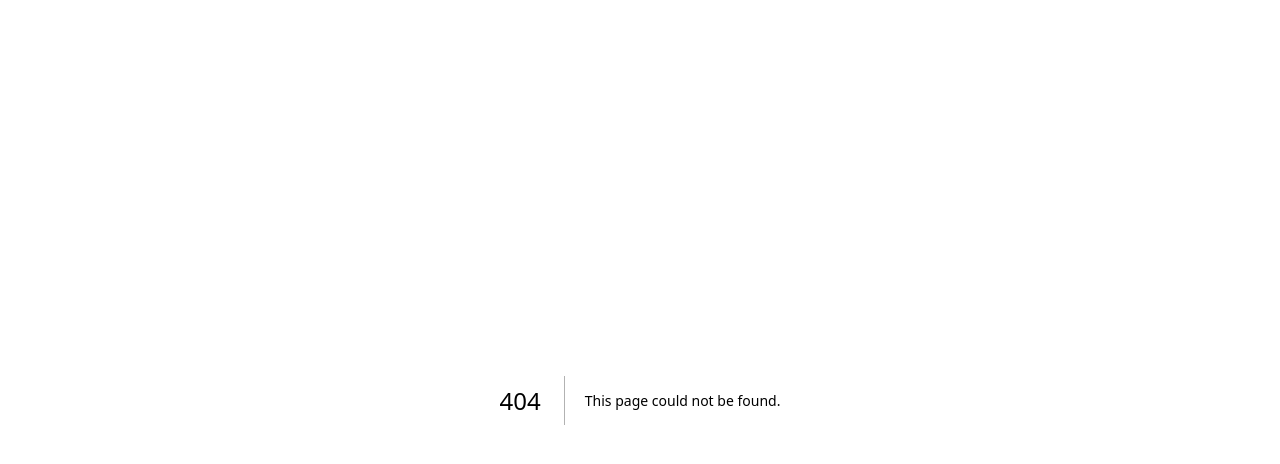
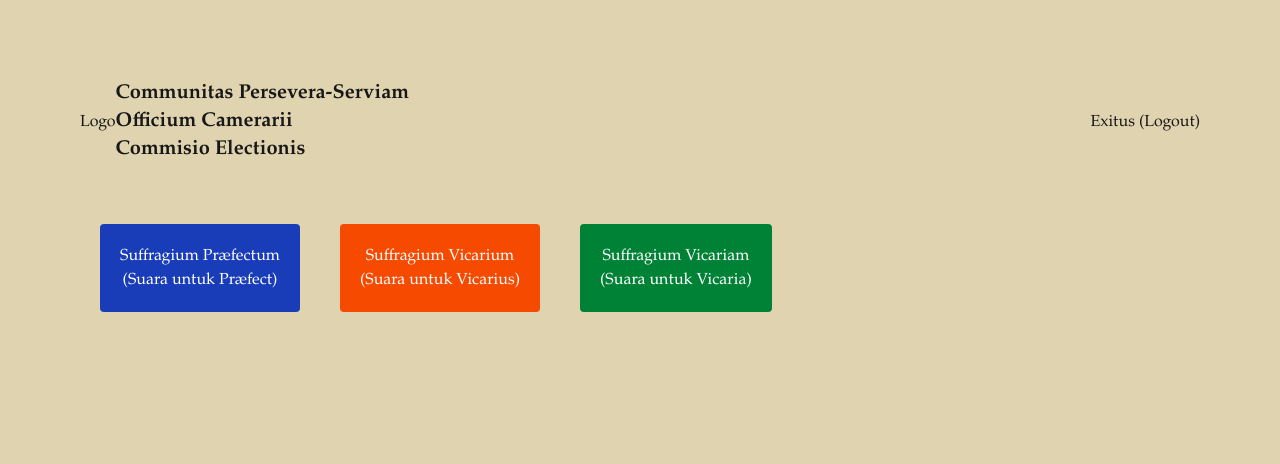
Before and after one commit to MHEN007/ElectionemPrincipii, a Next.js app in the folder frontend/: page /vote in a window 1280 px wide. Before the commit this address had no page. Shown: the top 464 px of the page. Built offline with nearby package versions, Linux system fonts and the light colour scheme.

Commit message:
feat: Voting Page

```diff
--- a/frontend/app/page.tsx
+++ b/frontend/app/page.tsx
@@ -2,17 +2,23 @@
 
 import { useState } from "react"
 import { API_URL } from "./const"
+import { useRouter } from "next/navigation"
 
 export default function Home(){
     const [ username, setUsername ] = useState<string>("")
     const [ password, setPassword ] = useState<string>("")
 
+    const router = useRouter()
+
     const handleLogin = async () => {
         const response = await fetch(API_URL + '/login', {
             method: "POST",
+            headers: {
+                "Content-Type": "application/json"
+            },
             body: JSON.stringify({
-                "username": username,
-                "password": password,
+                username: username,
+                password: password,
             })
         })
 
@@ -21,6 +27,7 @@ export default function Home(){
         }
 
         // Redirect to other page
+        router.push("/vote")
     }
 
     return (
--- /dev/null
+++ b/frontend/app/vote/[group]/page.tsx
@@ -0,0 +1,44 @@
+'use client'
+import { useParams } from "next/navigation"
+import { useState } from "react";
+
+export default function Page(){
+    const { group } = useParams() as { group: string };
+
+    const [nominee, setNominee] = useState<string>("");
+    const [checked, setChecked] = useState<boolean>(false);
+
+    const handleVote = async () => {
+        if (!checked || nominee === "") {
+            alert("Please check the box to vote");
+            return;
+        }
+
+        console.log(nominee);
+    }
+
+    return(
+        <div className="flex flex-col items-center m-0 p-10">
+            <div>
+                Logo
+            </div>
+            <h1 className="font-bold text-lg">Eligo in {(group === "prefect" || group === "vicarius") ? "Perseverantem" : "Serviet"} {(group === "prefect") ? "Præefect" : (group === "vicarius") ? "Vicarius" : "Vicaria"}</h1>
+            <select className="p-2 m-5 w-100 bg-white rounded-sm" onChange={(e) => setNominee(e.target.value)} value={nominee}>
+                <option value="" disabled selected>~Elige Nomen~</option>
+                <option value="1">Calon 1</option>
+                <option value="2">Calon 2</option>
+                <option value="3">Calon 3</option>
+            </select>
+            <div className="flex flex-row w-100 text-center justify-center overflow-auto">
+                <label htmlFor="check">
+                    <input type="checkbox" id="check" onChange={() => setChecked(!checked)}></input>
+                    Testor Dominum Deum Omnipotentem, me eum eligere, quem iudico eligi debere
+                </label>
+
+            </div>
+            <button className="bg-gray-500 p-2 w-50 text-white rounded-sm" onClick={() => handleVote()}>
+                {(group === "prefect" || group === "vicarius") ? "Ad Maiorem Dei Gloriam" : "Soli Deo Gloria"}
+            </button>
+        </div>
+    )
+}
--- /dev/null
+++ b/frontend/app/vote/page.tsx
@@ -0,0 +1,47 @@
+import Link from "next/link";
+
+export default function Page(){
+
+    return (
+        <div className="p-15">
+            <div className="flex flex-row items-center m-5">
+                <div>
+                    Logo
+                </div>
+                <h1 className="font-bold text-xl">
+                    Communitas Persevera-Serviam <br />
+                    Officium Camerarii <br />
+                    Commisio Electionis
+                </h1>
+
+                <div className="flex flex-grow justify-end">
+                    Exitus (Logout)
+                </div>
+            </div>
+            <div className="flex flex-col">
+                <div className="flex flex-row justify-start m-5 text-center">
+                    <Link href="/vote/prefect">
+                        <div className="bg-blue-800 p-5 text-white p-2 m-5 rounded-sm">
+                            Suffragium Præfectum<br />
+                            (Suara untuk Præfect)
+                        </div>
+                    </Link>
+
+                    <Link href="/vote/vicarius">
+                        <div className="bg-orange-600 p-5 text-white p-2 m-5 rounded-sm">
+                            Suffragium Vicarium<br />
+                            (Suara untuk Vicarius)
+                        </div>
+                    </Link>
+
+                    <Link href="/vote/vicaria">
+                        <div className="bg-green-700 p-5 text-white p-2 m-5 rounded-sm">
+                            Suffragium Vicariam<br />
+                            (Suara untuk Vicaria)
+                        </div>
+                    </Link>
+                </div>
+            </div>
+        </div>
+    )
+}
```
